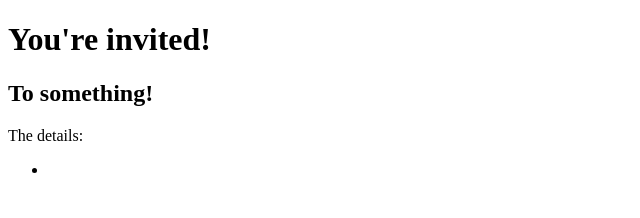
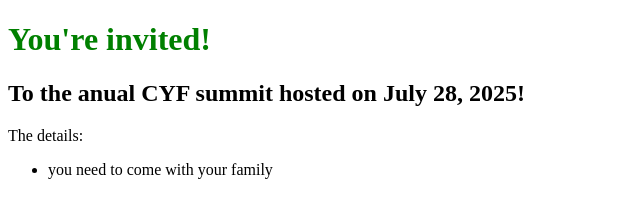
Before and after one commit to coofrozen/Anania-Sileshi-s-HTML, a plain HTML site: page index.html in a window 1280 px wide. Shown: the whole page, without its empty margins (0-640 px from the left). Drawn offline with Linux system fonts and the light colour scheme.

Commit message:
Update index.html

```diff
--- a/index.html
+++ b/index.html
@@ -4,17 +4,19 @@
         <meta charset="utf-8">
         <title>Project: Event invite</title>
         <style>
-
+            #mainhead{
+                color: green;
+            }
         </style>
     </head>
     <body>
 
-        <h1>You're invited!</h1>
-        <h2>To something!</h2>
+        <h1 id="mainhead">You're invited!</h1>
+        <h2>To the anual CYF summit hosted on July 28, 2025!</h2>
 
         <p>The details:</p>
         <ul>
-            <li></li>
+            <li>you need to come with your family</li>
         </ul>
 
     </body>
```
